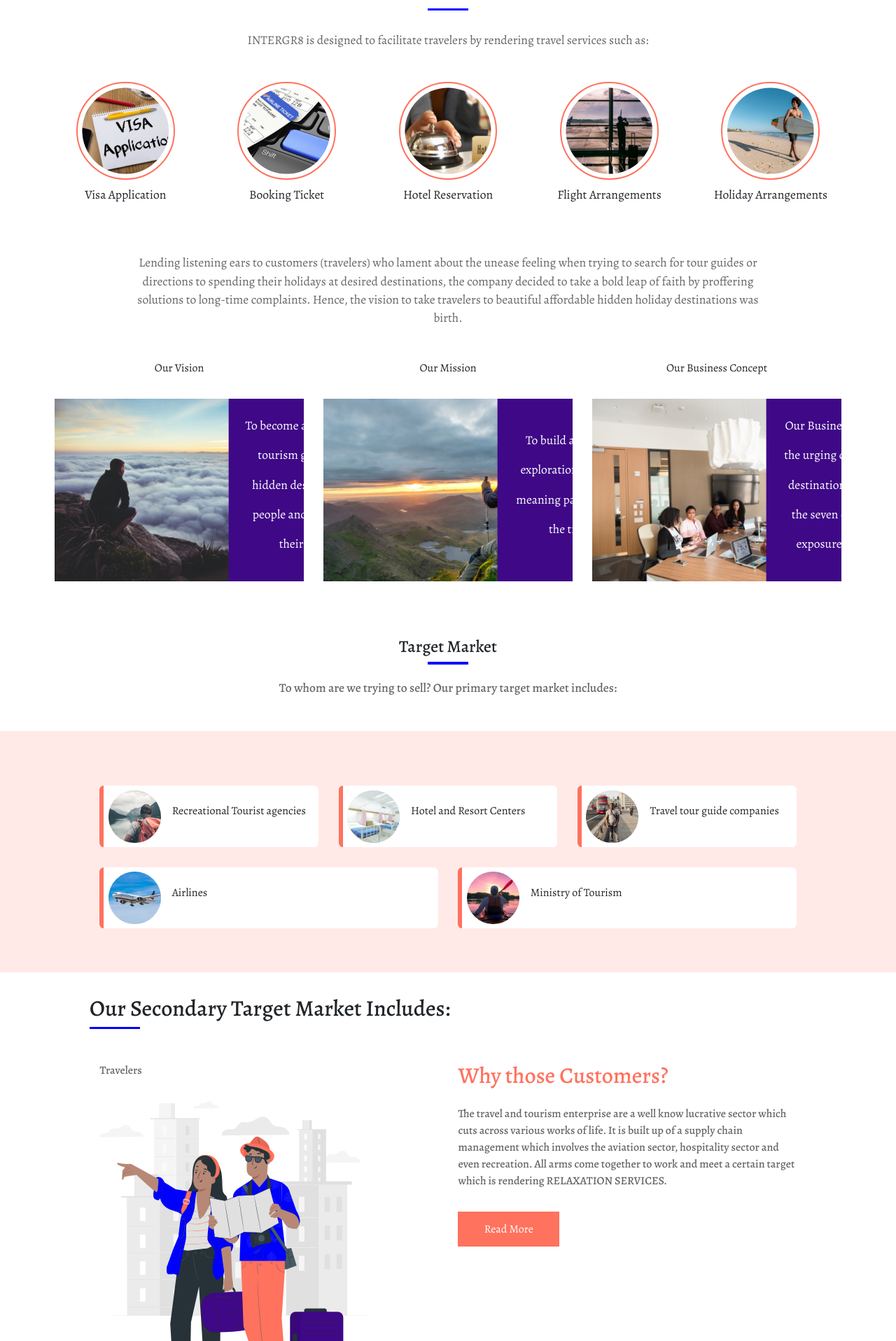
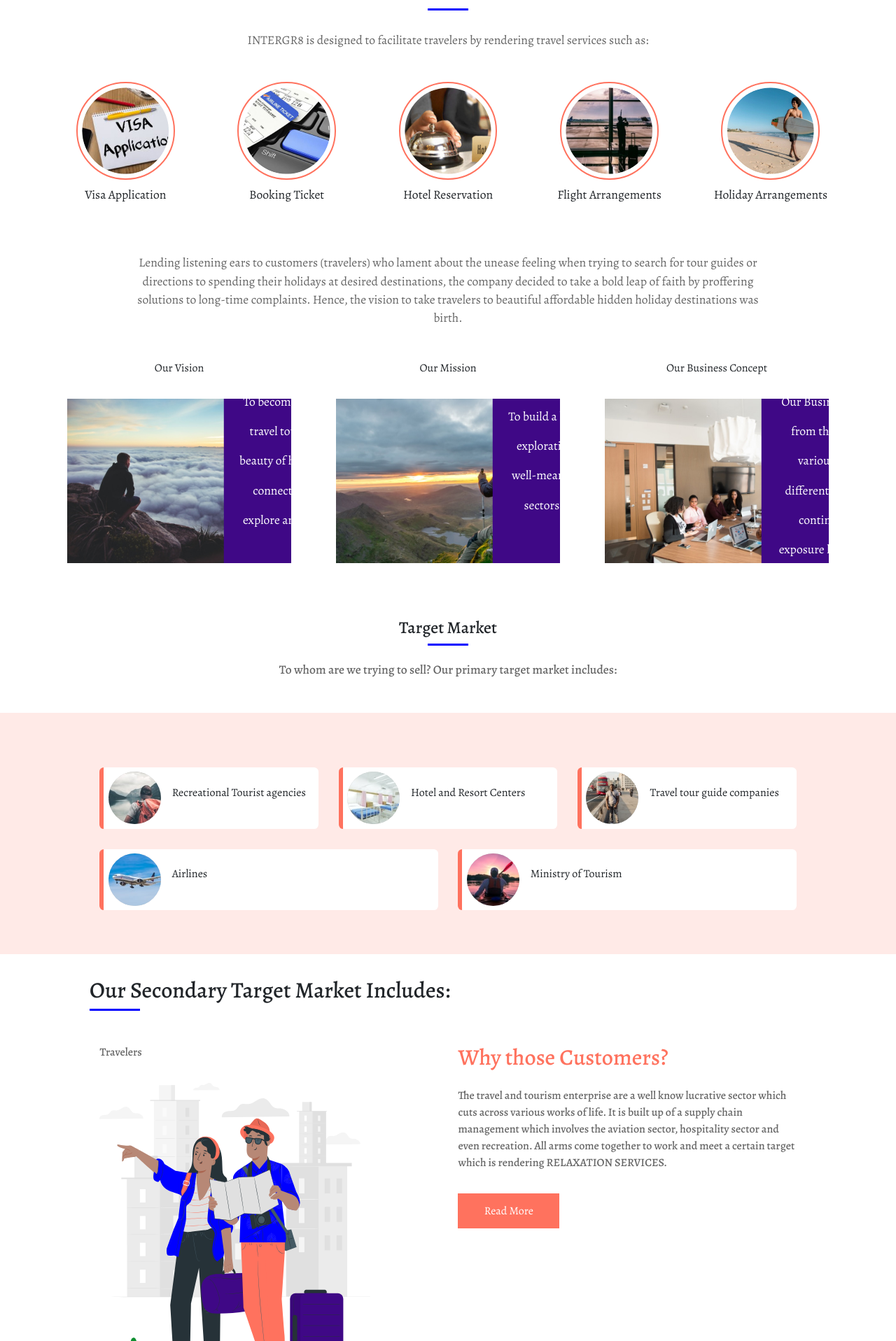
Before and after one commit to rigAITe/Holiday-Destination, a React (Create React App) app: page / in a window 1280 px wide. Shown: the part 863-2780 px from the top of the page at 70% size. Built offline with nearby package versions, Linux system fonts and the light colour scheme.

Commit message:
make it better

```diff
--- a/src/components/contentOutline.js
+++ b/src/components/contentOutline.js
@@ -4,6 +4,9 @@
 import Instagram from '../images/instagramIcon2.svg'
 import Twitter from '../images/twitterIcon2.svg'
 import Youtube from '../images/youtubeIcon2.svg'
+import Fade from 'react-reveal/Fade';
+
+
 
 
 const ContentOutline = () => {
@@ -21,33 +24,51 @@
                         <p className="content-outline-list-header">We envisioned an avenue wherein we get to:</p>
                     </div>
                     <div className="content-outline-list" >
+                        <Fade right>
                             <div>
                                 <p>	Explore the transport system of visiting countries from the airport to the bus/cab down to hotel reservation and touring round.</p>
                             </div>
+                        </Fade>
+                        <Fade right>
                             <div>
                                 <p>Explore culture diversities and traditional environment.</p>
                             </div>
+                        </Fade>
+                        <Fade right>
                             <div>
                                 <p>	Explore food creativity and diversities as well as hospitality ethics exercised in various countries, respectively.</p>
                             </div>
+                        </Fade>
+                        <Fade right>
                             <div>
                                 <p>	Explore local languages.</p>
                             </div>
+                        </Fade>
+                        <Fade right>
                             <div>
                                 <p> Explore seasonal weather and time zones of various regions, sunset, sunrise.</p>
                             </div>
+                        </Fade>
+                        <Fade right>
                             <div>
                                 <p>	Explore structured institutions known for tourist attractions such as malls, museums, archives, libraries, etc.</p>
                             </div>
+                        </Fade>
+                        <Fade right>
                             <div>
                                 <p> Explore recreational avenues; boat cruise, surfing, site seeing etc.</p>
                             </div>
+                        </Fade>
+                        <Fade right>
                             <div>
                                 <p> Explore historical citadels.</p>
                             </div>
+                        </Fade>
+                        <Fade right>
                             <div>
                                 <p> Explore local markets, enterprise diversities, etc.</p>
                             </div>
+                        </Fade>
                     </div>
                 </div>
             </div>
--- a/src/components/mainHeader.js
+++ b/src/components/mainHeader.js
@@ -1,6 +1,7 @@
 import React from 'react'
 import Typical from 'react-typical'
 import { HashLink as Link } from 'react-router-hash-link';
+import Fade from 'react-reveal/Fade';
 
 const MainHeader = () => {
 
@@ -15,11 +16,13 @@
                         />
                     </h2>
                 </div>
-                <div className="sub-header">
-                    <h2>Holiday Destinations with <span>John</span></h2>
-                    <p>A travel tourism inclined company designed to explore beautiful hidden destination round the globe aiding her audience to create dynamic spectacular travel experiences. </p>
-                    <Link to='#aboutIntergr8'><span className="scroll">Scroll Down</span></Link>
-                </div>
+                <Fade left>
+                    <div className="sub-header">
+                        <h2>Holiday Destinations with <span>John</span></h2>
+                        <p>A travel tourism inclined company designed to explore beautiful hidden destination round the globe aiding her audience to create dynamic spectacular travel experiences. </p>
+                        <Link to='#aboutIntergr8'><span className="scroll">Scroll Down</span></Link>
+                    </div>
+                </Fade>
             </div>
     )
 }
--- a/src/components/ourVisMisF.js
+++ b/src/components/ourVisMisF.js
@@ -1,10 +1,19 @@
 import React from 'react'
 import VisMis from '../components/ourVisMisBrief'
 import { ourMisVisData } from '../data/ourVisMisData'
+import Fade from 'react-reveal/Fade';
+
 
 
 const OurVisMisF = () => {
-    const points = ourMisVisData.map( data => <VisMis data={data}/>)
+    const points = ourMisVisData.map( data =>
+        <Fade left>
+        <div>
+            <VisMis data={data}/>
+        </div>
+        </Fade>
+
+    )
     return points
 }
 
--- a/src/components/secondaryTarget.js
+++ b/src/components/secondaryTarget.js
@@ -1,6 +1,8 @@
 import React from 'react'
 import Travelers from '../images/travelers.svg'
 import { NavLink } from 'react-router-dom'
+import Fade from 'react-reveal/Fade';
+
 
 
 
@@ -19,10 +21,12 @@
                 </div>
                 <div>
                     <h2 className='secondaryTarHeader'>Why those Customers?</h2>
-                    <p>The travel and tourism enterprise are a well know lucrative sector which cuts across various works of life. It is built up of a supply chain management which involves the aviation sector, hospitality sector and even recreation. All arms come together to work and meet a certain target which is rendering RELAXATION SERVICES.</p>
-                    <div className="secButton">
-                        <NavLink to='/target-market'>Read More</NavLink>
-                    </div>
+                    <Fade left>
+                        <p>The travel and tourism enterprise are a well know lucrative sector which cuts across various works of life. It is built up of a supply chain management which involves the aviation sector, hospitality sector and even recreation. All arms come together to work and meet a certain target which is rendering RELAXATION SERVICES.</p>
+                        <div className="secButton">
+                            <NavLink to='/target-market'>Read More</NavLink>
+                        </div>
+                    </Fade>
                 </div>
             </div>
         </div>
--- a/src/components/targetMarketHome.js
+++ b/src/components/targetMarketHome.js
@@ -4,6 +4,8 @@
 import Travel from '../images/tour.svg'
 import Tourism from '../images/tourism.svg'
 import Recreational from '../images/recreational.svg'
+import Fade from 'react-reveal/Fade';
+
 
 const TargetMarketHome = () => {
 
@@ -16,27 +18,36 @@
             </div>
             <div className="targetMarkets-inner-main">
                 <div className="targetMarkets-inner">
+                    <Fade bottom>
                         <div>
                             <div><img src={Recreational} alt=""/></div>
                             <div><p>	Recreational Tourist agencies</p></div>
                         </div>
+                    </Fade>
+                    <Fade bottom>
                         <div>
                             <div><img src={Resort} alt=""/></div>
                             <div><p>	Hotel and Resort Centers</p></div>
                         </div>
+                    </Fade>
+                    <Fade bottom>
                         <div>
                             <div><img src={Travel} alt=""/></div>
                             <div><p>	Travel tour guide companies</p></div>
                         </div>
+                    </Fade>
+                    <Fade bottom>
                         <div>
                             <div><img src={Airlines} alt=""/></div>
                             <div><p>	Airlines</p></div>
                         </div>
+                    </Fade>
+                    <Fade bottom>
                         <div>
                             <div><img src={Tourism} alt=""/></div>
                             <div><p>	Ministry of Tourism</p></div>
                         </div>
-
+                    </Fade>
                 </div>
             </div>
         </div>
--- a/src/components/whoarewe.js
+++ b/src/components/whoarewe.js
@@ -4,6 +4,8 @@
 import Holiday from '../images/holiday.jpg'
 import Hotel from '../images/hotel.jpg'
 import Visa from '../images/visa.jpg'
+import Bounce from 'react-reveal/Bounce';
+
 
 const WhoAreWe = () => {
 
@@ -15,27 +17,39 @@
                 <p className="aboutIntergr8-inner">INTERGR8 is designed to facilitate travelers by rendering travel services such as:</p>
             </div>
                 <div className="services">
+                    <Bounce bottom>
                         <div>
                             <img src={Visa} alt="Visa Pic"/>
                             <p>Visa Application</p>
                         </div>
+                    </Bounce>
+                    <Bounce bottom>
                         <div>
                             <img src={Booking} alt="Booking Pic"/>
                             <p>Booking Ticket</p>
                         </div>
+                    </Bounce>
+                    <Bounce bottom>
                         <div>
                             <img src={Hotel} alt="Hotel Pic"/>
                             <p>Hotel Reservation</p>
                         </div>
+                    </Bounce>
+                    <Bounce bottom>
                         <div>
                             <img src={Flight} alt="Flight Pic"/>
                             <p>Flight Arrangements</p>
                         </div>
+                    </Bounce>
+                    <Bounce bottom>
                         <div>
                             <img src={Holiday} alt="Holiday Pic"/>
                             <p>Holiday Arrangements</p>
                         </div>
+                    </Bounce>
+
                 </div>
+
             <div>
                 <p className="aboutIntergr8-inner">Lending listening ears to customers (travelers) who lament about the unease feeling when trying to search for tour guides or directions to spending their holidays at desired destinations, the company decided to take a bold leap of faith by proffering solutions to long-time complaints. Hence, the vision to take travelers to beautiful affordable hidden holiday destinations was birth.</p>
             </div>
```
Also changed, not shown: 1 other file (tests, documents, lock files or other folders). Lines whose indentation alone changed are shown as unchanged.
